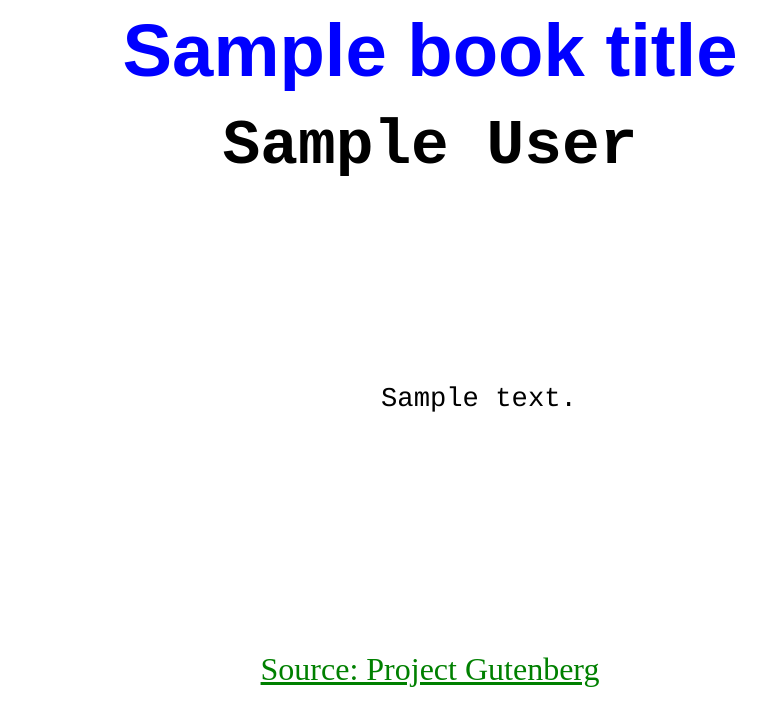
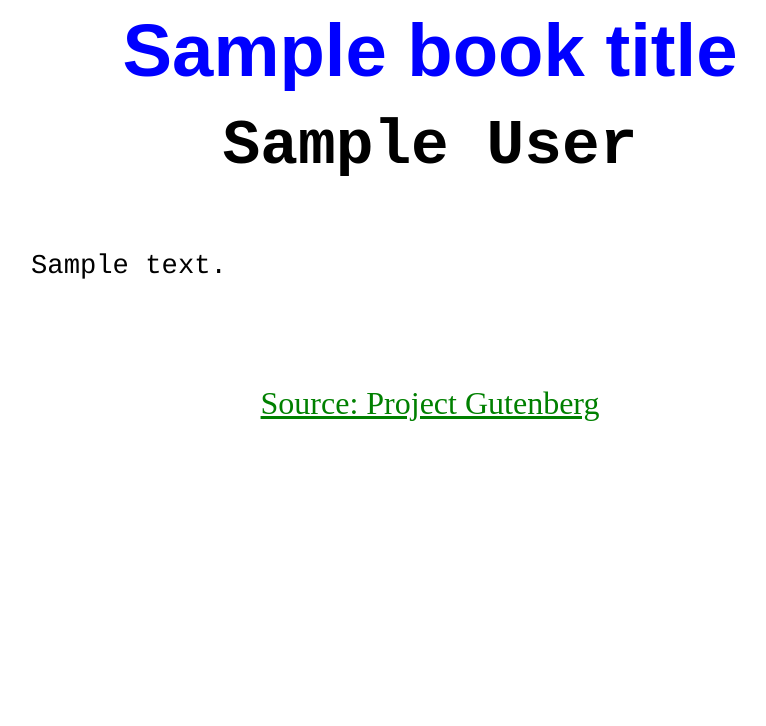
Before and after one commit to stackz-bueller/Random-Book-Excerpts, a Flask app: template template/excerpt-v2.html in a window 1280 px wide. Shown: the top 726 px of the page, without its empty margins (210-976 px from the left). Run offline with Flask 2, Linux system fonts and the light colour scheme; the template is opened without the code that fills it: most values are stand-ins (such as "Sample title", 1, 10 or a date in 2020).

Commit message:
Last Fixes on CSS

```diff
--- a/template/excerpt-v2.html
+++ b/template/excerpt-v2.html
@@ -28,12 +28,12 @@
 		.text_style {
 			font-family: courier;
 			font-size: 170%;
-			text-align: center;
-			max-width: 80%;
-			margin: auto;
+			text-align: justify;
+			max-width: 75%;
+			margin: 0 auto;
 			line-height: 2.0;
 			white-space: pre;
-			word-wrap: break-word;
+			text-wrap: anywhere;
 		}
 	</style>
 	<title>Random Excerpts</title>
@@ -48,11 +48,17 @@
     {{book_author}}
   </h2>
 
-  <div class='text_style'>
-    <p>
-      {{book_text}}
-    </p>
-  </div>
+  <table style="table-layout:fixed;">
+    <tr>
+      <td>
+        <div style="word-wrap: break-word; width: 70%;">
+          <p class='text_style'>
+            {{book_text}}
+          </p>
+        </div>
+      </td>
+    </tr>
+  </table>
   <br>
 
   <footer>
```
